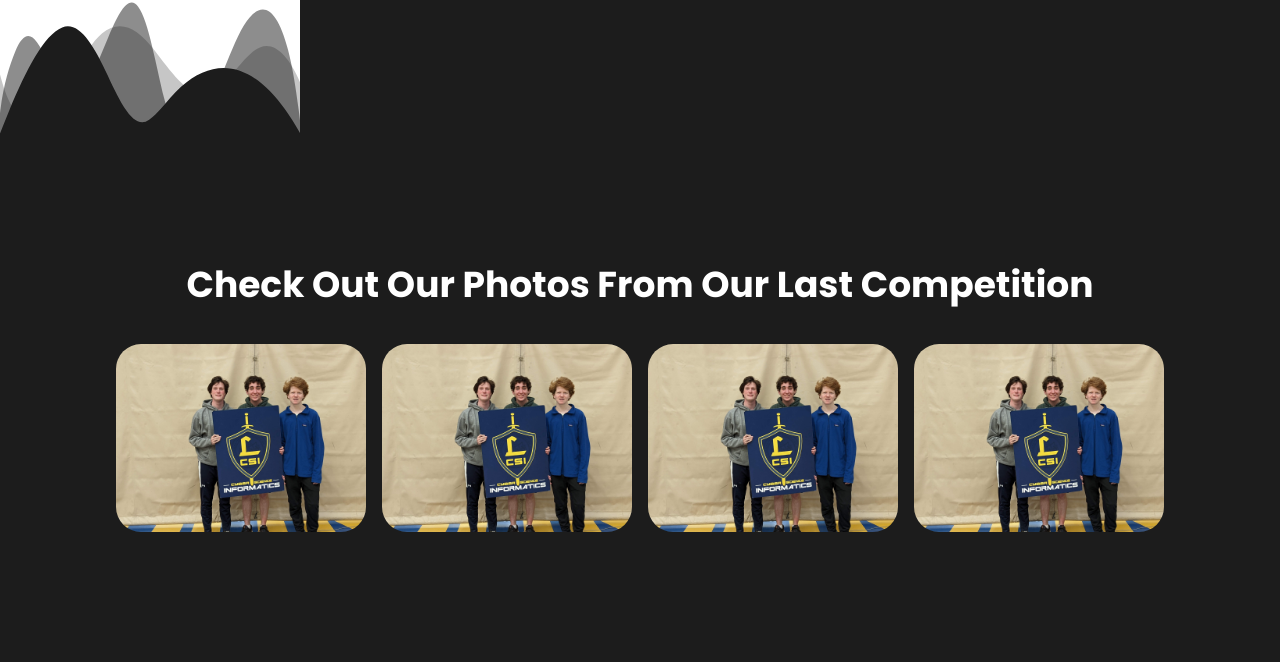
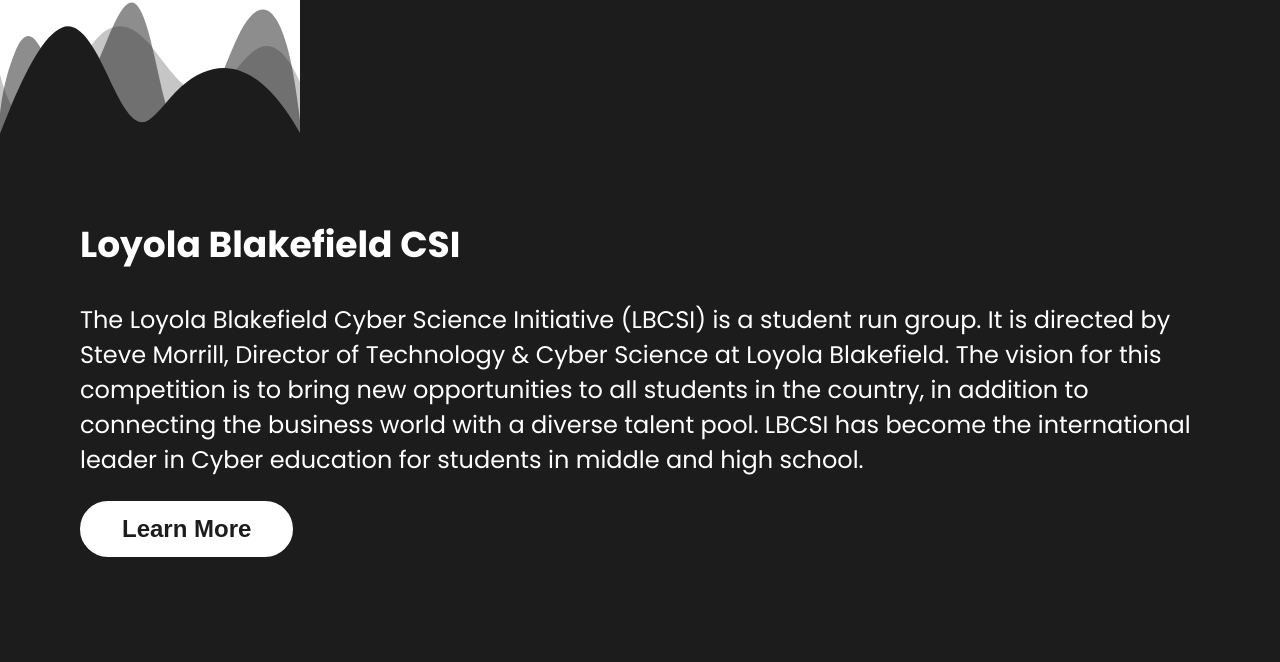
Before and after one commit to GreenLightning07/LBC2-Website, a plain HTML site: page index.html in a window 1280 px wide. Shown: the part 1924-2586 px from the top of the page. Drawn offline with Linux system fonts and the light colour scheme.

Commit message:
removed images on home page for mobile

```diff
--- a/index.css
+++ b/index.css
@@ -169,26 +169,6 @@
     border-radius: 25px;
 }
 
-/* Photo Gallery */
-.gallery {
-    font-size: 1.5rem;
-    padding: 5rem;
-    text-align: center;
-}
-
-.gallery img {
-    width: 250px;
-    border-radius: 25px;
-}
-
-.gallery-images {
-    margin-top: 2rem;
-    display: flex;
-    gap: 1rem;
-    justify-content: center;
-    align-items: center;
-}
-
 /* LBCSI */
 .lbcsi {
     position: relative;
@@ -250,4 +230,20 @@
     .menu {
         display: block;
     }
+
+    .title img {
+        display: none;
+    }
+
+    .title {
+        display: block
+    }
+
+    .contact img {
+        display: none;
+    }
+
+    .contact {
+        display: block;
+    }
 }
--- a/index.html
+++ b/index.html
@@ -44,15 +44,6 @@
         <div id="wave-divider2">
             <img src="images/wave-divider-bottom.svg" alt="white-wave-divider">
         </div>
-        <div class="gallery">
-            <h2>Check Out Our Photos From Our Last Competition</h2>
-            <div class="gallery-images">
-                <img src="images/home-title.jpg" alt="">
-                <img src="images/home-title.jpg" alt="">
-                <img src="images/home-title.jpg" alt="">
-                <img src="images/home-title.jpg" alt="">
-            </div>
-        </div>
         <div class="lbcsi">
             <h2>Loyola Blakefield CSI</h2>
             <p>The Loyola Blakefield Cyber Science Initiative (LBCSI) is a student run group. It is directed by Steve Morrill, Director of Technology & Cyber Science at Loyola Blakefield. The vision for this competition is to bring new opportunities to all students in the country, in addition to connecting the business world with a diverse talent pool. LBCSI has become the international leader in Cyber education for students in middle and high school.</p>
```
